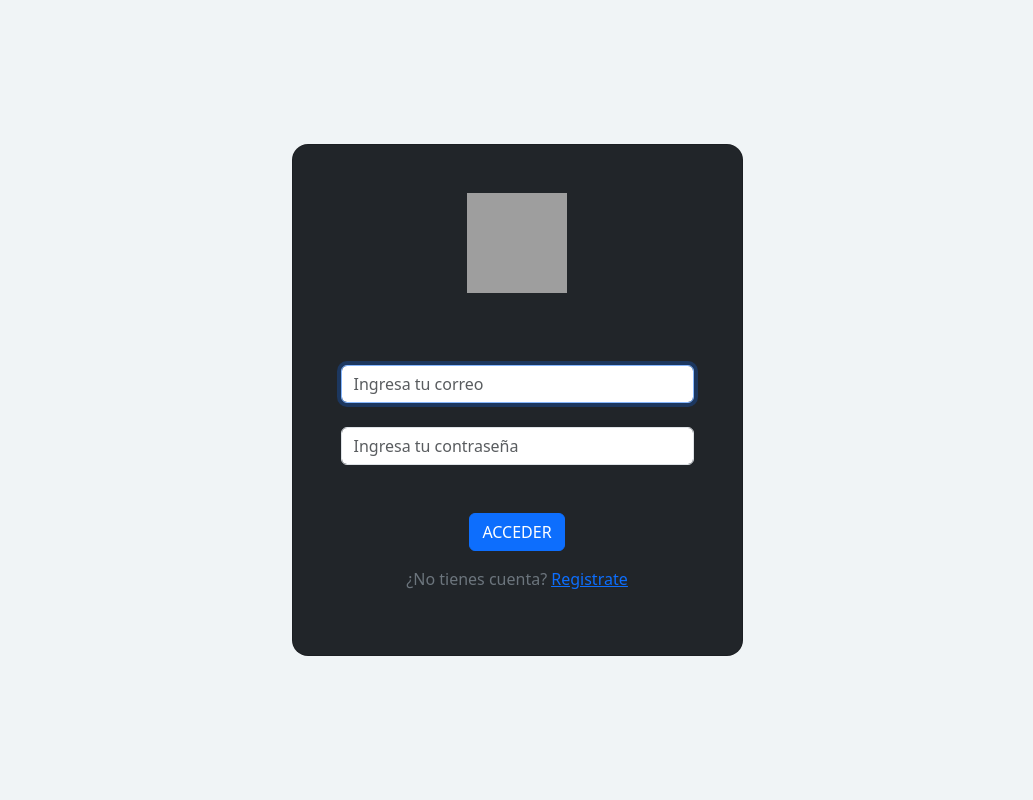
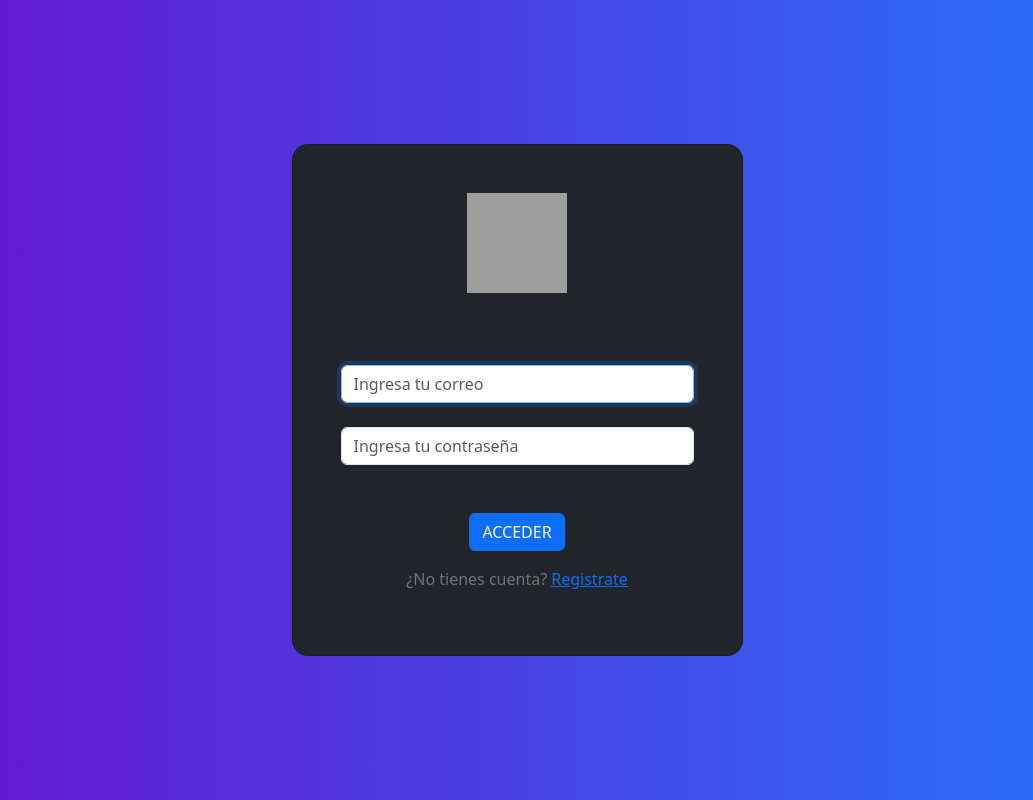
Before and after one commit to SoftTecky/website, a Vue app: page / in a window 1280 px wide. Shown: the whole page, without its empty margins (123-1156 px from the left). Built offline with nearby package versions, Linux system fonts and the light colour scheme; grey boxes are pictures that could not be loaded.

Commit message:
arreglo de bugs

```diff
--- a/src/views/HomeView.vue
+++ b/src/views/HomeView.vue
@@ -1,5 +1,5 @@
 <template>
-  <section>
+  <section class="bodymain">
     <nav>
       <div>
         <!-- navbar -->
@@ -64,7 +64,7 @@
 export default {};
 </script>
 
-<style>
+<style scope>
 nav {
   background: #145D8A;
 }
@@ -73,7 +73,7 @@ nav {
   background: #37759C;
   color: white;
 }
-section {
+.bodymain {
   background: #F0F4F6;
 }
 
--- a/src/views/LoginScreen.vue
+++ b/src/views/LoginScreen.vue
@@ -59,7 +59,7 @@
 export default {};
 </script>
 
-<style>
+<style scope>
 .text-muted {
   color: #6c757d !important;
 }
@@ -77,4 +77,8 @@ export default {};
     rgba(37, 117, 252, 1)
   );
 }
+
+.form-label {
+  color: #37759c;
+}
 </style>
--- a/src/views/RegisterScreen.vue
+++ b/src/views/RegisterScreen.vue
@@ -112,7 +112,7 @@
 export default {};
 </script>
 
-<style scoped>
+<style scope>
 /*
 * { border: #f309e7 solid 1px; }*/
 .text-muted {
```
Also changed, not shown: src/assets/css/mainpage.css (added).
